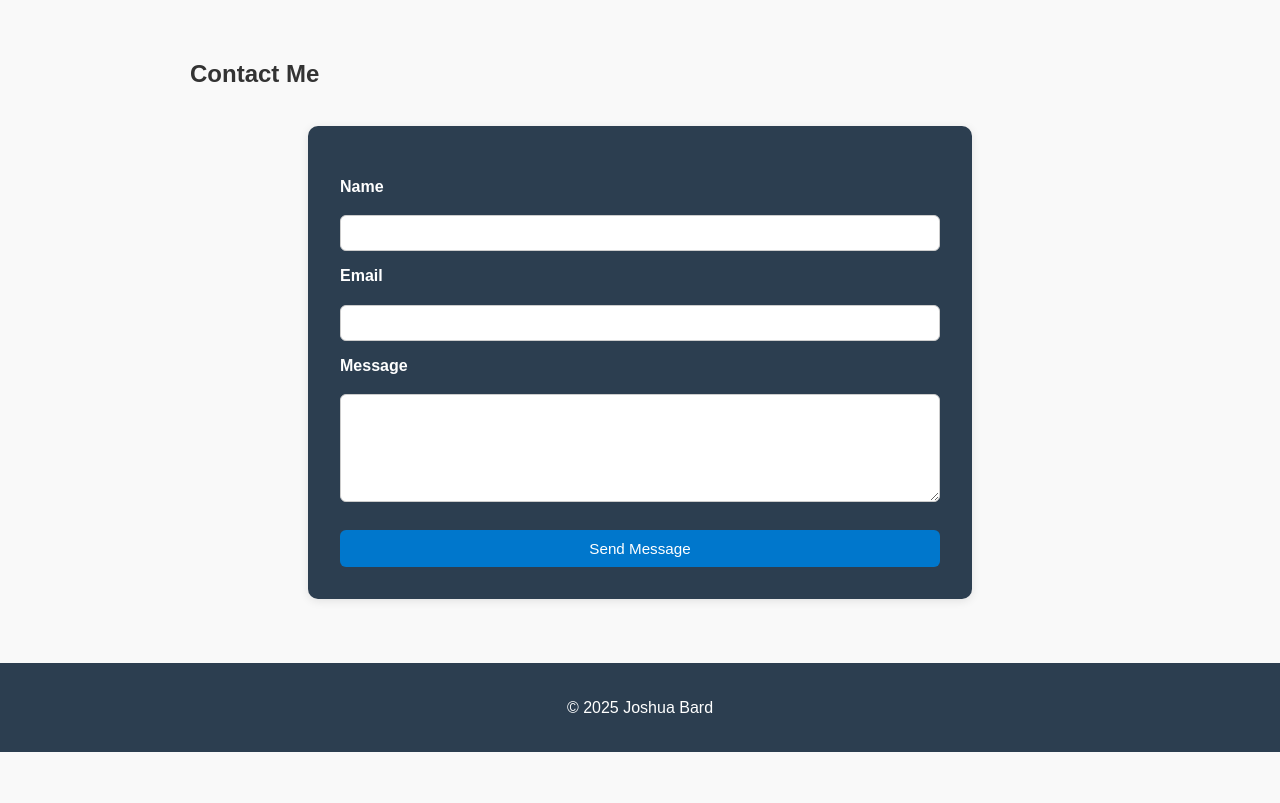
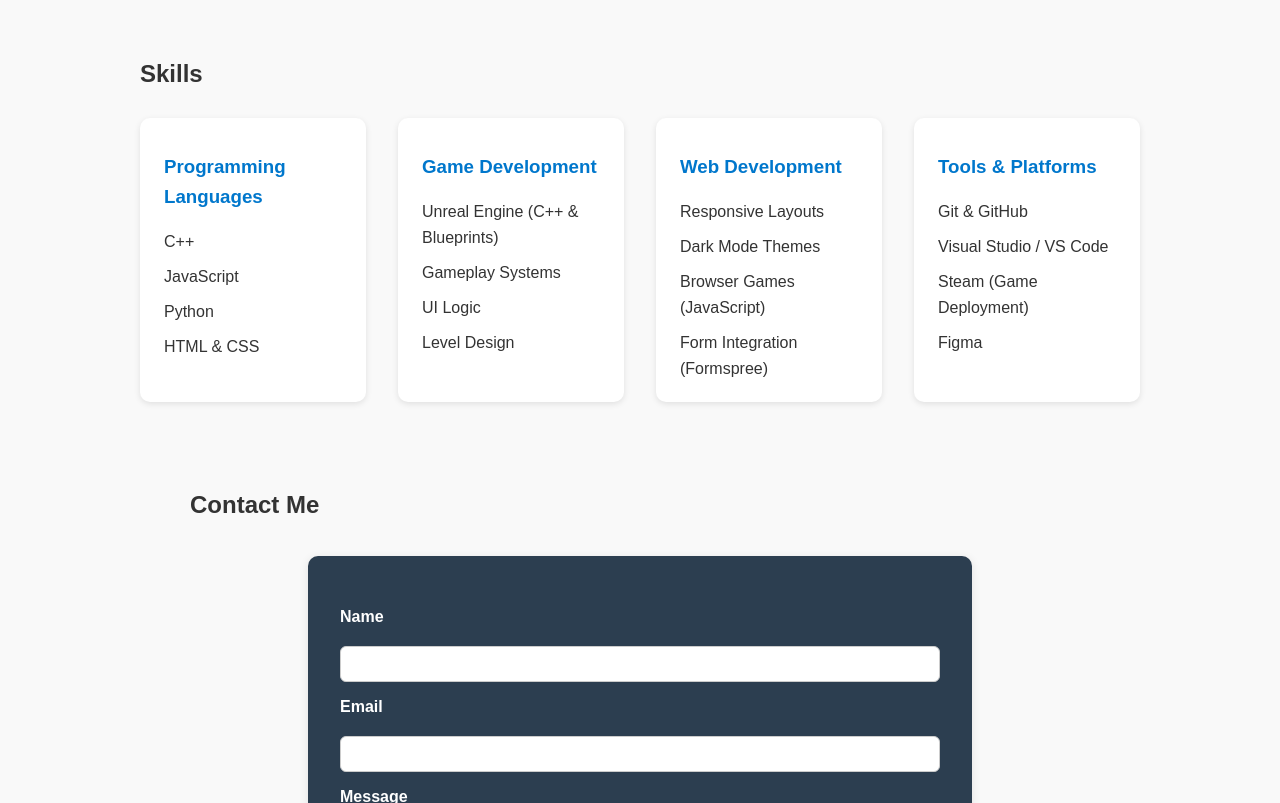
Before and after one commit to BardStory/JoshuaBard, a plain HTML site: page index.html in a window 1280 px wide. Shown: the part 2046-2849 px from the top of the page. Before the commit the page ends 2798 px from the top, so only its background shows below. Drawn offline with Linux system fonts and the light colour scheme.

Commit message:
Update to skills section

```diff
--- /dev/null
+++ b/css/skills.css
@@ -0,0 +1,41 @@
+/* Skills Section */
+#skills {
+  padding: 2rem;
+  max-width: 1000px;
+  margin: auto;
+}
+
+.skills-grid {
+  display: grid;
+  grid-template-columns: repeat(auto-fit, minmax(220px, 1fr));
+  gap: 2rem;
+  margin-top: 1.5rem;
+}
+
+.skill-category {
+  background-color: #ffffff;
+  padding: 1rem 1.5rem;
+  border-radius: 10px;
+  box-shadow: 0 2px 6px rgba(0, 0, 0, 0.1);
+  transition: background-color 0.3s ease;
+}
+
+body.dark-mode .skill-category {
+  background-color: #1f1f1f;
+  box-shadow: 0 2px 6px rgba(255, 255, 255, 0.05);
+}
+
+.skill-category h3 {
+  margin-bottom: 0.75rem;
+  color: #0077cc;
+}
+
+.skill-category ul {
+  list-style: none;
+  padding: 0;
+  margin: 0;
+}
+
+.skill-category li {
+  padding: 0.3rem 0;
+}
--- a/index.html
+++ b/index.html
@@ -6,6 +6,7 @@
   <title>Joshua Bard</title>
   <link rel="stylesheet" href="css/styles.css" />
   <link rel="stylesheet" href="css/contact.css" />
+  <link rel="stylesheet" href="css/skills.css" />
 
 </head>
 <!-- Header choices-->
@@ -76,6 +77,52 @@
     <iframe src="resume/Joshua Bard Resume 2025.pdf" width="100%" height="500px" title="Resume"></iframe>
   </section>
 
+  <section id="skills">
+    <h2>Skills</h2>
+    <div class="skills-grid">
+      <div class="skill-category">
+        <h3>Programming Languages</h3>
+        <ul>
+          <li>C++</li>
+          <li>JavaScript</li>
+          <li>Python</li>
+          <li>HTML & CSS</li>
+        </ul>
+      </div>
+
+      <div class="skill-category">
+        <h3>Game Development</h3>
+        <ul>
+          <li>Unreal Engine (C++ & Blueprints)</li>
+          <li>Gameplay Systems</li>
+          <li>UI Logic</li>
+          <li>Level Design</li>
+        </ul>
+      </div>
+
+      <div class="skill-category">
+        <h3>Web Development</h3>
+        <ul>
+          <li>Responsive Layouts</li>
+          <li>Dark Mode Themes</li>
+          <li>Browser Games (JavaScript)</li>
+          <li>Form Integration (Formspree)</li>
+        </ul>
+      </div>
+
+      <div class="skill-category">
+        <h3>Tools & Platforms</h3>
+        <ul>
+          <li>Git & GitHub</li>
+          <li>Visual Studio / VS Code</li>
+          <li>Steam (Game Deployment)</li>
+          <li>Figma</li>
+        </ul>
+      </div>
+    </div>
+  </section>
+
+
   <section id="contact">
     <h2>Contact Me</h2>
     <div class="contact-box">
```
